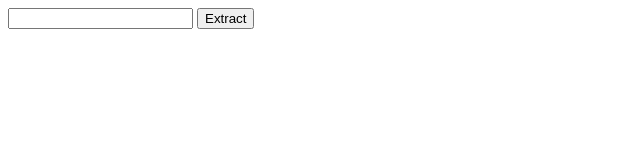
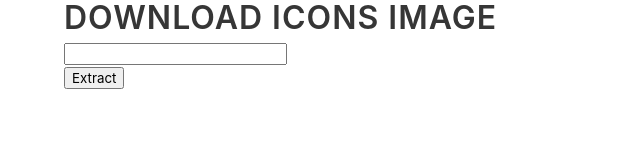
Before and after one commit to deepredsky/IconExtractor, a plain HTML site: page index.html in a window 1280 px wide. Shown: the whole page, without its empty margins (0-640 px from the left). Drawn offline with nearby package versions, Linux system fonts and the light colour scheme.

Commit message:
add html structure

```diff
--- a/index.html
+++ b/index.html
@@ -4,22 +4,37 @@
     <meta charset="utf-8" />
     <meta name="viewport" content="width=device-width" />
     <title>Icon</title>
+    <link rel="stylesheet" href="style.css">
+    <link rel="stylesheet" href="https://cdnjs.cloudflare.com/ajax/libs/bulma/0.7.1/css/bulma.min.css">
     <script src="https://unpkg.com/vue"></script>
   </head>
   <body>
     <div id="app">
-      <div>
-        <input v-model="url" />
+      <div class="container">
+        <div class="center">
+          <div class="heading">
+            <h1 class="title">
+              Download Icons Image
+            </h1>
+          </div>
+          <div class="wrap">
+            <div class ="control">
+            <input is-primary v-model="url" />
+            </div>
+            <div class="control">
             <button v-on:click="getIcons">
               Extract
             </button>
+            </div>
           </div>
 
           <div v-for="result in results">
             <p>{{ result.iconType }}</p>
             <img :src="result.source" />
           </div>
-    </div>
+        </div><!-- center ends here -->
+      </div><!-- container ends here -->
+    </div><!-- app ends here-->
   </body>
   <script src="js/app.js"></script>
 </html>
```
Lines whose indentation alone changed are shown as unchanged.
